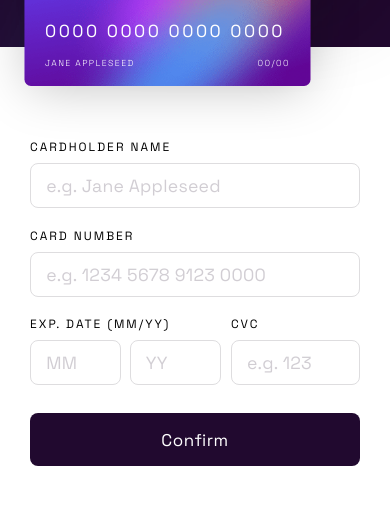
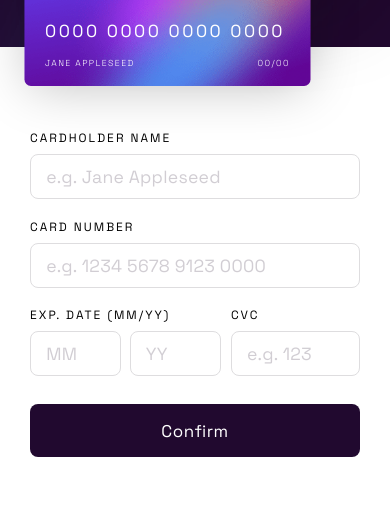
Before and after one commit to Cheosphere/interactive-card-details-form-main, a plain HTML site: page index.html in a window 390 px wide. Shown: the part 193-698 px from the top of the page. Drawn offline with nearby package versions, Linux system fonts and the light colour scheme.

Commit message:
Centrando contenido en centro del viewport_v2

```diff
--- a/style.css
+++ b/style.css
@@ -30,7 +30,7 @@ body {
 /* CONTAINER STYLES */
 main {
     width: 100%;
-    height: 100%;
+    height: 100vh;
     display: flex;
     justify-content: center;
     align-items: center;
@@ -42,7 +42,7 @@ main {
 .container {
     width: 100%;
     max-width: 1440px;
-    height: 900px;
+    height: fit-content;
     display: flex;
 }
 
@@ -137,7 +137,7 @@ main {
 /* FORM AREA STYLES */
 .form {
     width: 50%;
-    padding-top: 17.18rem;
+    padding-top: 5.5rem;
     padding-left: 7rem;
     display: flex;
     flex-direction: column;
@@ -304,10 +304,12 @@ input {
 @media screen and (max-width: 980px) {
 
     main {
+        height: 100%;
         background-size: 100% 33.55%;
     }
 
     .container {
+        height: 90%;
         flex-wrap: wrap;
         justify-content: center;
     }
@@ -365,10 +367,6 @@ input {
 }
 
 @media screen and (max-width: 580px) {
-
-    body {
-        min-height: 768px;
-    }
 
     main {
         align-items: flex-start;
```
